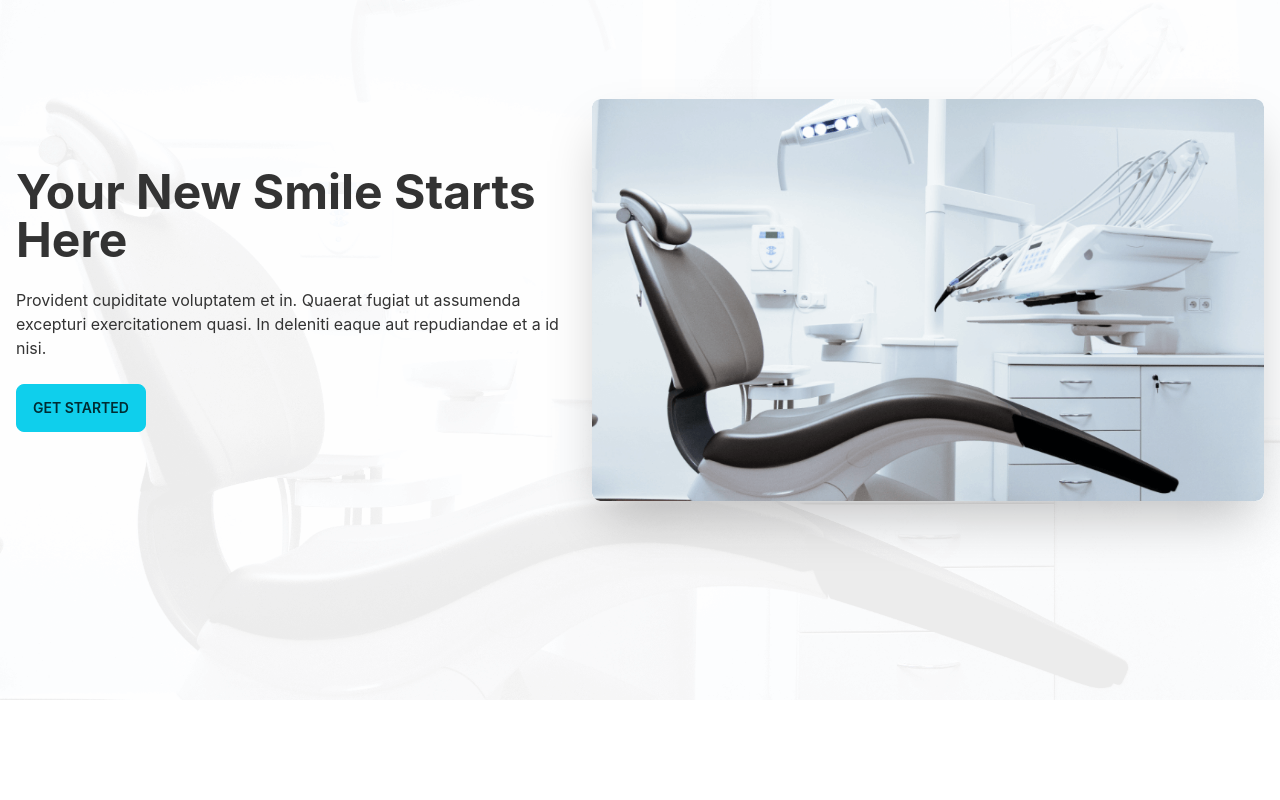
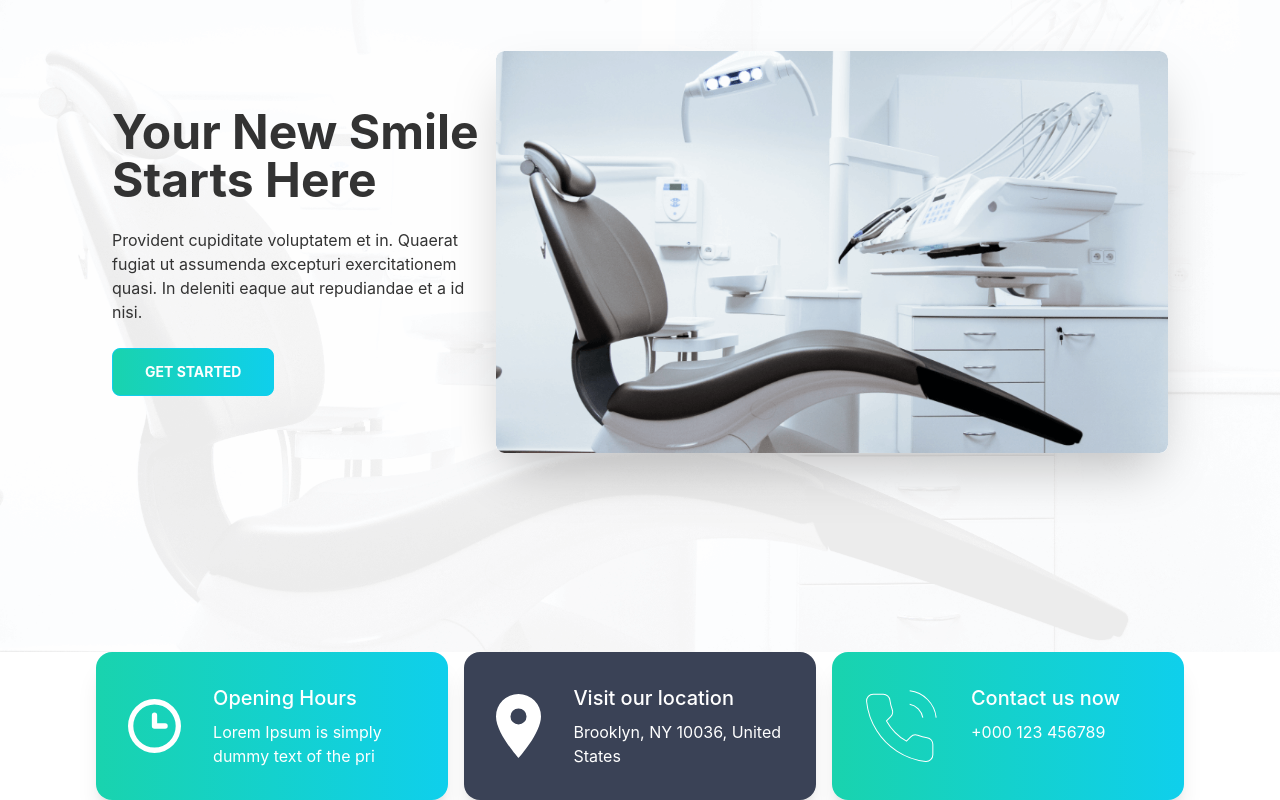
Before and after one commit to ashrafalisimon/doctors-portal-client, a React (Create React App) app: page / in a window 1280 px wide. Shown: the part 212-1012 px from the top of the page. Before the commit the page ends 912 px from the top, so only its background shows below. Built offline with nearby package versions, Linux system fonts and the light colour scheme.

Commit message:
banner section and info section complete

```diff
--- a/src/Pages/Home/Banner.js
+++ b/src/Pages/Home/Banner.js
@@ -5,20 +5,20 @@ import background from '../../assets/images/bg.png';
 
 const Banner = () => {
   return (
-    <div className="hero min-h-screen" style={{ backgroundImage: `url(${background})` }} >
+    <div className="hero min-h-full  lg:min-h-screen md:px-12 lg:px-24" style={{ backgroundImage: `url(${background})` }} >
       <div className="hero-content flex-col lg:flex-row-reverse">
         <img
           src={chair}
-          className="max-w-sm md:max-w-2xl rounded-lg shadow-2xl"
+          className="max-w-xs md:max-w-lg lg:max-w-lg xl:max-w-2xl rounded-lg shadow-2xl"
         />
         <div>
-          <h1 className="text-5xl font-bold">Your New Smile Starts Here</h1>
+          <h1 className="text-3xl sm:text-5xl font-bold">Your New Smile Starts Here</h1>
           <p className="py-6">
             Provident cupiditate voluptatem et in. Quaerat fugiat ut assumenda
             excepturi exercitationem quasi. In deleniti eaque aut repudiandae et
             a id nisi.
           </p>
-          <button className="btn btn-primary">Get Started</button>
+          <button className="btn btn-primary text-white font-bold px-8 bg-gradient-to-r from-secondary to-primary">Get Started</button>
         </div>
       </div>
     </div>
--- a/src/Pages/Home/Home.js
+++ b/src/Pages/Home/Home.js
@@ -1,10 +1,12 @@
 import React from 'react';
 import Banner from './Banner';
+import Info from './Info';
 
 const Home = () => {
     return (
         <div>
             <Banner/>
+            <Info/>
         </div>
     );
 };
--- /dev/null
+++ b/src/Pages/Home/Info.js
@@ -0,0 +1,17 @@
+import React from 'react';
+import InfoCard from './InfoCard';
+import Clock from '../../assets/icons/clock.svg';
+import Marker from '../../assets/icons/marker.svg';
+import Phone from '../../assets/icons/phone.svg';
+
+const Info = () => {
+    return (
+        <div className='grid grid-cols-1 lg:grid-cols-3 px-2 gap-4 md:px-12 lg:px-24'>
+            <InfoCard cardTittle='Opening Hours' cardDep='Lorem Ipsum is simply dummy text of the pri' bgClass="bg-gradient-to-r from-secondary to-primary" img={Clock} />
+            <InfoCard cardTittle='Visit our location' cardDep='Brooklyn, NY 10036, United States' bgClass="bg-accent" img={Marker} />
+            <InfoCard cardTittle='Contact us now' cardDep='+000 123 456789' bgClass="bg-gradient-to-r from-secondary to-primary" img={Phone} />
+        </div>
+    );
+};
+
+export default Info;
--- /dev/null
+++ b/src/Pages/Home/InfoCard.js
@@ -0,0 +1,20 @@
+import React from "react";
+
+const InfoCard = ({img, cardDep, bgClass, cardTittle }) => {
+  return (
+    <div className={`card card-side shadow-xl ${bgClass}`}>
+      <figure className="pl-8">
+        <img
+          src={img}
+          alt="icon"
+        />
+      </figure>
+      <div className="card-body text-white">
+        <h2 className="card-title font-medium">{cardTittle}</h2>
+        <p>{cardDep}</p>
+      </div>
+    </div>
+  );
+};
+
+export default InfoCard;
--- a/src/Pages/Shared/Navbar.js
+++ b/src/Pages/Shared/Navbar.js
@@ -7,11 +7,10 @@ const Navbar = () => {
             <li><Link to='/about'>About</Link></li>
             <li><Link to='/appointment'>Appointment</Link></li>
             <li><Link to='/reviews'>Reviews</Link></li>
-            <li><Link to='/contact'>Contact Us</Link></li>
             <li><Link to='/login'>Login</Link></li>
     </>
   return (
-    <div className="navbar bg-base-100 md:px-24">
+    <div className="navbar bg-base-100 md:px-12 lg:px-24">
       <div className="navbar-start">
         <div className="dropdown">
           <label tabIndex="0" className="btn btn-ghost lg:hidden">
```
